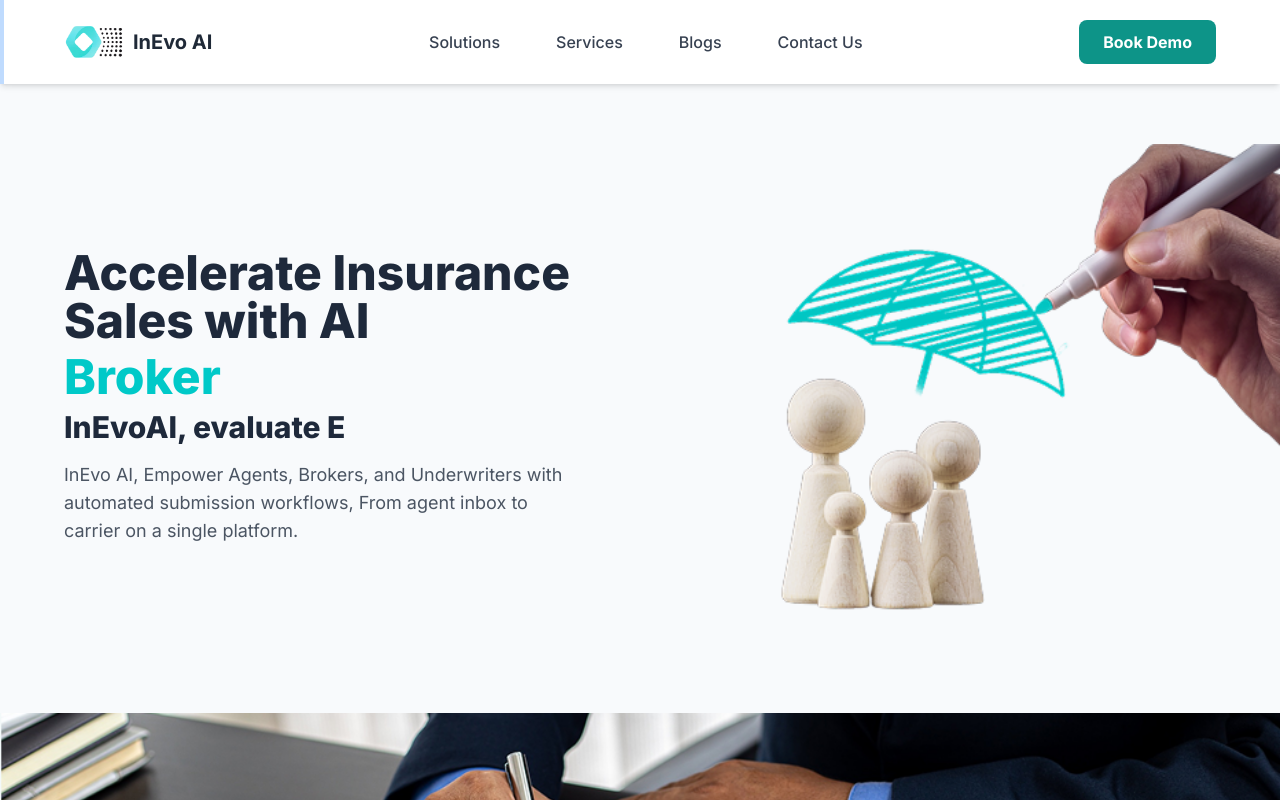
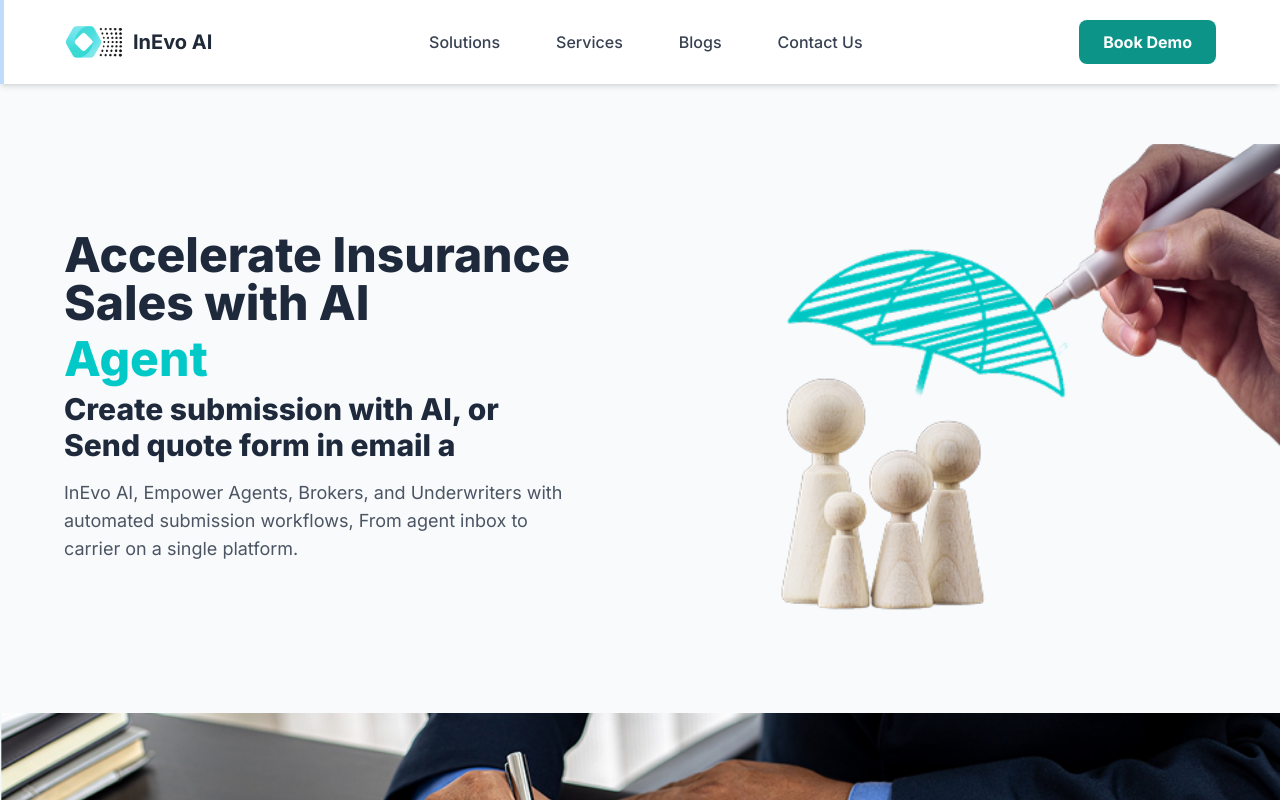
Before and after one commit to gvk2800/inevo_website_beta, a React (Vite) app: page / in a window 1280 px wide. Shown: the top 800 px of the page. Built offline with nearby package versions, Linux system fonts and the light colour scheme.

Commit message:
Modified speed

```diff
--- a/src/components/Hero.jsx
+++ b/src/components/Hero.jsx
@@ -28,17 +28,17 @@ const Hero = () => {
     if (roleCharIndex < current.role.length) {
       timeoutId = setTimeout(() => {
         setRoleCharIndex((prev) => prev + 1);
-      }, 120);
+      }, 200);
     } else if (messageCharIndex < current.message.length) {
       timeoutId = setTimeout(() => {
         setMessageCharIndex((prev) => prev + 1);
-      }, 45);
+      }, 100);
     } else {
       timeoutId = setTimeout(() => {
         setPersonaIndex((prev) => (prev + 1) % personas.length);
         setRoleCharIndex(0);
         setMessageCharIndex(0);
-      }, 1500);
+      }, 2500);
     }
 
     return () => clearTimeout(timeoutId);
```
